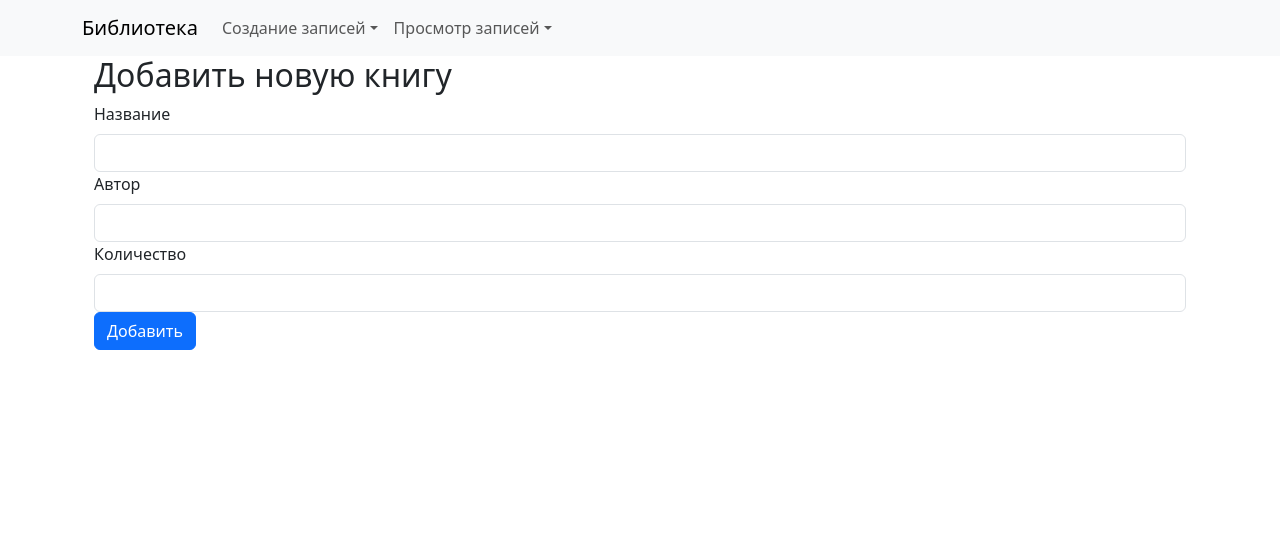
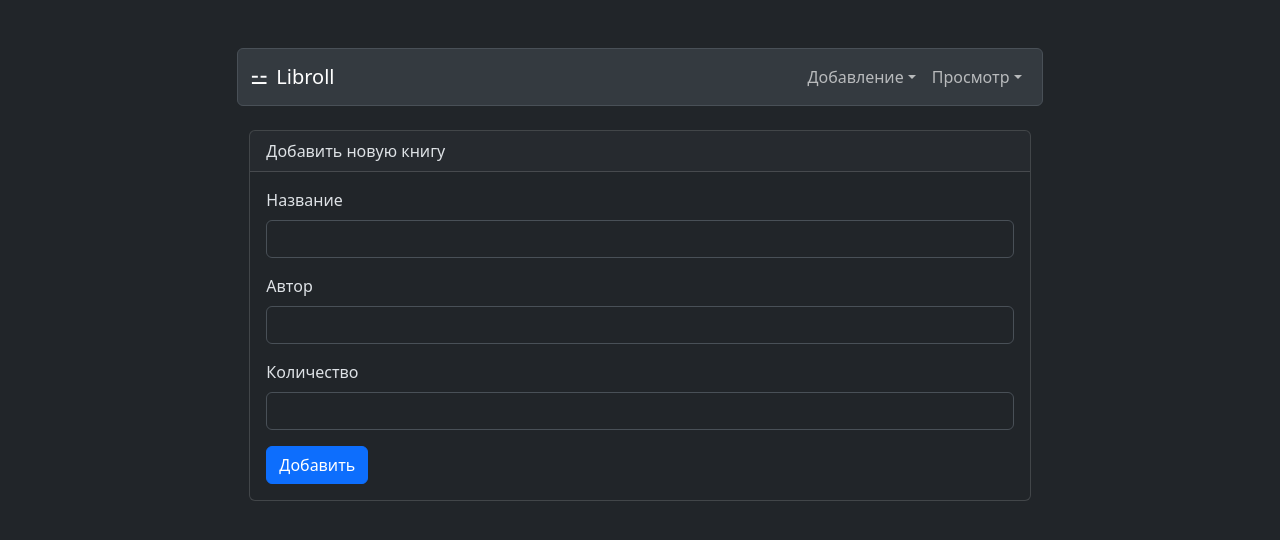
Before and after one commit to Catalyst-42/libroll-client, a React (Create React App) app: page /add-book in a window 1280 px wide. Shown: the top 540 px of the page. Built offline with nearby package versions, Linux system fonts and the light colour scheme; no server answers.

Commit message:
Humanize

```diff
--- a/public/index.html
+++ b/public/index.html
@@ -4,7 +4,7 @@
     <meta charset="utf-8" />
     <link rel="icon" href="%PUBLIC_URL%/favicon.ico" />
     <meta name="viewport" content="width=device-width, initial-scale=1" />
-    <meta name="theme-color" content="#000000" />
+    <meta name="theme-color" content="#212529" />
     <meta
       name="description"
       content="Web site created using create-react-app"
@@ -24,9 +24,21 @@
       work correctly both with client-side routing and a non-root public URL.
       Learn how to configure a non-root public URL by running `npm run build`.
     -->
+
+    <!--
+      Remove white flash on page loading
+    -->
+    <style>
+      body[data-bs-theme="light"] {
+        background-color: #ffffff;
+      }
+      body[data-bs-theme="dark"] {
+        background-color: #212529;
+      }
+    </style>
     <title>Libroll</title>
   </head>
-  <body>
+  <body data-bs-theme="dark">
     <noscript>You need to enable JavaScript to run this app.</noscript>
     <div id="root"></div>
     <!--
--- a/src/App.jsx
+++ b/src/App.jsx
@@ -1,61 +1,35 @@
-import React from 'react';
-import { BrowserRouter as Router, Route, Routes, Link } from 'react-router-dom';
-import { Navbar, Nav, Container, NavDropdown } from 'react-bootstrap';
+import { BrowserRouter, Route, Routes } from 'react-router-dom';
+import { Container } from 'react-bootstrap';
 
+import Header from './components/Header';
+import HomePage from './components/HomePage';
+
+// Create
 import AddBook from './components/AddBook';
 import AddUser from './components/AddUser';
 import BorrowBook from './components/BorrowBook';
-import BorrowedBooksList from './components/BorrowedBooksList';
+
+// Inspect
 import BooksList from './components/BooksList';
 import UsersList from './components/UsersList';
-// import HomePage from './components/HomePage';
+import BorrowedBooksList from './components/BorrowedBooksList';
 
 const App = () => {
   return (
-    <Router>
-      <Navbar bg="light" expand="lg">
-        <Container>
-          <Navbar.Brand as={Link} to="/">
-            Библиотека
-          </Navbar.Brand>
-          <Nav className="me-auto">
-            <NavDropdown title="Создание записей" id="create-dropdown">
-              <NavDropdown.Item as={Link} to="/add-book">
-                Добавить книгу
-              </NavDropdown.Item>
-              <NavDropdown.Item as={Link} to="/add-user">
-                Добавить пользователя
-              </NavDropdown.Item>
-              <NavDropdown.Item as={Link} to="/borrow-book">
-                Взять книгу
-              </NavDropdown.Item>
-            </NavDropdown>
-            <NavDropdown title="Просмотр записей" id="view-dropdown">
-              <NavDropdown.Item as={Link} to="/borrowed-books">
-                Список взятых книг
-              </NavDropdown.Item>
-              <NavDropdown.Item as={Link} to="/books">
-                Список книг
-              </NavDropdown.Item>
-              <NavDropdown.Item as={Link} to="/users">
-                Список пользователей
-              </NavDropdown.Item>
-            </NavDropdown>
-          </Nav>
-        </Container>
-      </Navbar>
-      <Container>
+    <BrowserRouter>
+      <Container className="col-lg-8 mx-auto p-4 py-md-5">
+        <Header />
         <Routes>
-          {/* <Route path="/" element={<HomePage />} /> */}
+          <Route path="/" element={<HomePage />} />
           <Route path="/add-book" element={<AddBook />} />
           <Route path="/add-user" element={<AddUser />} />
           <Route path="/borrow-book" element={<BorrowBook />} />
-          <Route path="/borrowed-books" element={<BorrowedBooksList />} />
           <Route path="/books" element={<BooksList />} />
           <Route path="/users" element={<UsersList />} />
+          <Route path="/borrowed-books" element={<BorrowedBooksList />} />
         </Routes>
       </Container>
-    </Router>
+    </BrowserRouter>
   );
 };
 
--- a/src/api/axiosInstance.js
+++ b/src/api/api.js
@@ -1,7 +1,7 @@
 import axios from 'axios';
 
-const axiosInstance = axios.create({
+const api = axios.create({
   baseURL: process.env.REACT_APP_API_BASE_URL,
 });
 
-export default axiosInstance;
+export default api;
--- a/src/components/AddBook.jsx
+++ b/src/components/AddBook.jsx
@@ -1,6 +1,6 @@
 import React, { useState } from 'react';
-import { Form, Button, Container } from 'react-bootstrap';
-import axiosInstance from '../api/axiosInstance';
+import { Form, Button, Container, Card } from 'react-bootstrap';
+import api from '../api/api';
 
 const AddBook = () => {
   const [title, setTitle] = useState('');
@@ -10,7 +10,7 @@ const AddBook = () => {
   const handleSubmit = async (e) => {
     e.preventDefault();
     try {
-      await axiosInstance.post('/books', { title, author, total_count: totalCount });
+      await api.post('/books', { title, author, total_count: totalCount });
       alert('Книга успешно добавлена!');
       setTitle('');
       setAuthor('');
@@ -21,10 +21,12 @@ const AddBook = () => {
   };
 
   return (
-    <Container>
-      <h2>Добавить новую книгу</h2>
+    <Container className='my-4'>
+      <Card>
+        <Card.Header>Добавить новую книгу</Card.Header>
+        <Card.Body>
           <Form onSubmit={handleSubmit}>
-        <Form.Group controlId="title">
+            <Form.Group controlId="title" className='mb-3'>
               <Form.Label>Название</Form.Label>
               <Form.Control
                 type="text"
@@ -33,7 +35,7 @@ const AddBook = () => {
                 required
               />
             </Form.Group>
-        <Form.Group controlId="author">
+            <Form.Group controlId="author" className='mb-3'>
               <Form.Label>Автор</Form.Label>
               <Form.Control
                 type="text"
@@ -42,7 +44,7 @@ const AddBook = () => {
                 required
               />
             </Form.Group>
-        <Form.Group controlId="totalCount">
+            <Form.Group controlId="totalCount" className='mb-3'>
               <Form.Label>Количество</Form.Label>
               <Form.Control
                 type="number"
@@ -51,10 +53,12 @@ const AddBook = () => {
                 required
               />
             </Form.Group>
-        <Button variant="primary" type="submit">
+            <Button type="submit">
               Добавить
             </Button>
           </Form>
+        </Card.Body>
+      </Card>
     </Container>
   );
 };
--- a/src/components/AddUser.jsx
+++ b/src/components/AddUser.jsx
@@ -1,6 +1,6 @@
 import React, { useState } from 'react';
 import { Form, Button, Container } from 'react-bootstrap';
-import axiosInstance from '../api/axiosInstance';
+import api from '../api/api';
 
 const AddUser = () => {
   const [firstName, setFirstName] = useState('');
@@ -9,7 +9,7 @@ const AddUser = () => {
   const handleSubmit = async (e) => {
     e.preventDefault();
     try {
-      await axiosInstance.post('/users', { first_name: firstName, last_name: lastName });
+      await api.post('/users', { first_name: firstName, last_name: lastName });
       alert('Пользователь успешно добавлен!');
       setFirstName('');
       setLastName('');
--- a/src/components/BooksList.jsx
+++ b/src/components/BooksList.jsx
@@ -1,6 +1,6 @@
 import React, { useState, useEffect } from 'react';
 import { Table, Container } from 'react-bootstrap';
-import axiosInstance from '../api/axiosInstance';
+import api from '../api/api';
 
 const BooksList = () => {
   const [books, setBooks] = useState([]);
@@ -8,7 +8,7 @@ const BooksList = () => {
   useEffect(() => {
     const fetchBooks = async () => {
       try {
-        const response = await axiosInstance.get('/books');
+        const response = await api.get('/books');
         setBooks(response.data);
       } catch (error) {
         console.error('Ошибка при загрузке списка книг:', error);
--- a/src/components/BorrowBook.jsx
+++ b/src/components/BorrowBook.jsx
@@ -1,6 +1,6 @@
 import React, { useState, useEffect } from 'react';
 import { Form, Button, Container, Row, Col } from 'react-bootstrap';
-import axiosInstance from '../api/axiosInstance';
+import api from '../api/api';
 
 const BorrowBook = () => {
   const [books, setBooks] = useState([]);
@@ -13,8 +13,8 @@ const BorrowBook = () => {
   useEffect(() => {
     const fetchData = async () => {
       try {
-        const booksResponse = await axiosInstance.get('/books');
-        const usersResponse = await axiosInstance.get('/users');
+        const booksResponse = await api.get('/books');
+        const usersResponse = await api.get('/users');
         setBooks(booksResponse.data);
         setUsers(usersResponse.data);
       } catch (error) {
@@ -47,7 +47,7 @@ const BorrowBook = () => {
   const handleSubmit = async (e) => {
     e.preventDefault();
     try {
-      await axiosInstance.post('/borrowed-books', {
+      await api.post('/borrowed-books', {
         book_id: bookId,
         user_id: userId,
         borrow_date: borrowDate,
--- a/src/components/BorrowedBooksList.jsx
+++ b/src/components/BorrowedBooksList.jsx
@@ -1,6 +1,6 @@
 import React, { useState, useEffect } from 'react';
 import { Table, Container, Button } from 'react-bootstrap';
-import axiosInstance from '../api/axiosInstance';
+import api from '../api/api';
 
 const BorrowedBooksList = () => {
   const [borrowedBooks, setBorrowedBooks] = useState([]);
@@ -12,15 +12,15 @@ const BorrowedBooksList = () => {
     const fetchData = async () => {
       try {
         // Получаем список взятых книг
-        const borrowedResponse = await axiosInstance.get('/borrowed-books');
+        const borrowedResponse = await api.get('/borrowed-books');
         setBorrowedBooks(borrowedResponse.data);
 
         // Получаем список всех книг
-        const booksResponse = await axiosInstance.get('/books');
+        const booksResponse = await api.get('/books');
         setBooks(booksResponse.data);
 
         // Получаем список всех пользователей
-        const usersResponse = await axiosInstance.get('/users');
+        const usersResponse = await api.get('/users');
         setUsers(usersResponse.data);
       } catch (error) {
         console.error('Ошибка при загрузке данных:', error);
@@ -32,7 +32,7 @@ const BorrowedBooksList = () => {
   // Функция для возврата книги
   const handleReturnBook = async (id) => {
     try {
-      await axiosInstance.put(`/borrowed-books/${id}/return`);
+      await api.put(`/borrowed-books/${id}/return`);
       // Обновляем список после успешного возврата
       const updatedBooks = borrowedBooks.map((book) =>
         book.id === id ? { ...book, status: 'returned' } : book
--- /dev/null
+++ b/src/components/Header.jsx
@@ -0,0 +1,62 @@
+import React, { useEffect, useState } from 'react';
+import { Link } from 'react-router-dom';
+import { Navbar, Nav, Container, NavDropdown } from 'react-bootstrap';
+
+const Header = () => {
+  const [theme, setTheme] = useState(
+    document.body.getAttribute('data-bs-theme')
+  );
+
+  useEffect(() => {
+    document.body.setAttribute('data-bs-theme', theme);
+  }, [theme]);
+
+  const toggleTheme = () => {
+    setTheme((prevTheme) => (
+      prevTheme === 'light' ? 'dark' : 'light')
+    );
+  };
+
+  return (
+    <Navbar className="bg-body-secondary border rounded">
+      <Container>
+        <Nav className="me-auto">
+          <Navbar.Brand className='pt-1' style={{ cursor: 'pointer' }}>
+            <span onClick={toggleTheme}>
+            {Math.random() < 0.005 ? '⚏' : '⚍'}
+            </span>
+            <Link to="/" className="ms-2 text-decoration-none text-reset">
+              Libroll
+            </Link>
+          </Navbar.Brand>
+        </Nav>
+        <Nav>
+          <NavDropdown title="Добавление" id="create-dropdown">
+            <NavDropdown.Item as={Link} to="/add-book">
+              Книга
+            </NavDropdown.Item>
+            <NavDropdown.Item as={Link} to="/add-user">
+              Пользователь
+            </NavDropdown.Item>
+            <NavDropdown.Item as={Link} to="/borrow-book">
+              Займ
+            </NavDropdown.Item>
+          </NavDropdown>
+          <NavDropdown title="Просмотр" id="view-dropdown">
+            <NavDropdown.Item as={Link} to="/books">
+              Книги
+            </NavDropdown.Item>
+            <NavDropdown.Item as={Link} to="/users">
+              Пользователи
+            </NavDropdown.Item>
+            <NavDropdown.Item as={Link} to="/borrowed-books">
+              Займы
+            </NavDropdown.Item>
+          </NavDropdown>
+        </Nav>
+      </Container>
+    </Navbar>
+  );
+};
+
+export default Header;
--- /dev/null
+++ b/src/components/HomePage.jsx
@@ -0,0 +1,42 @@
+import React, { useState, useEffect } from 'react';
+import { Container} from 'react-bootstrap';
+import api from '../api/api';
+
+const HomePage = () => {
+  const [stats, setStats] = useState({});
+
+  useEffect(() => {
+    const fetchStats = async () => {
+      try {
+        const response = await api.get('/stats');
+        setStats(response.data);
+      } catch (error) {
+        console.error('Ошибка при загрузке статистики:', error);
+      }
+    };
+
+    fetchStats();
+  }, []);
+
+  return (
+    <Container>
+      <h5 className='mt-3 mb-0'>О нас</h5>
+      <hr className='mt-0' />
+      <p>
+        Libroll — это веб-приложение для управления выдачей и возвратом книг в библиотеке. Оно предназначено для упрощения работы с книгами и пользователями, а также для автоматизации процессов учёта. Приложение предоставляет интерфейс, который позволяет легко добавлять книги, регистрировать новых пользователей, отслеживать взятые книги и управлять их возвратом.
+      </p>
+
+      <h5 className='mb-0'>Статистика приложения</h5>
+      <hr className='mt-0' />
+      <ul>
+        <li>Всего книг: {stats.booksCount}</li>
+        <li>Всего пользователей: {stats.usersCount}</li>
+        <li>Книг занято: {stats.borrowedBooksCount}</li>
+        <li>Из них активных: {stats.activeBorrowedBooksCount}</li>
+        <li>И неактивных: {stats.inactiveBorrowedBooksCount}</li>
+      </ul>
+    </Container>
+  );
+};
+
+export default HomePage;
--- a/src/components/UsersList.jsx
+++ b/src/components/UsersList.jsx
@@ -1,6 +1,6 @@
 import React, { useState, useEffect } from 'react';
 import { Table, Container } from 'react-bootstrap';
-import axiosInstance from '../api/axiosInstance';
+import api from '../api/api';
 
 const UsersList = () => {
   const [users, setUsers] = useState([]);
@@ -8,7 +8,7 @@ const UsersList = () => {
   useEffect(() => {
     const fetchUsers = async () => {
       try {
-        const response = await axiosInstance.get('/users');
+        const response = await api.get('/users');
         setUsers(response.data);
       } catch (error) {
         console.error('Ошибка при загрузке списка пользователей:', error);
```
Lines whose indentation alone changed are shown as unchanged.
